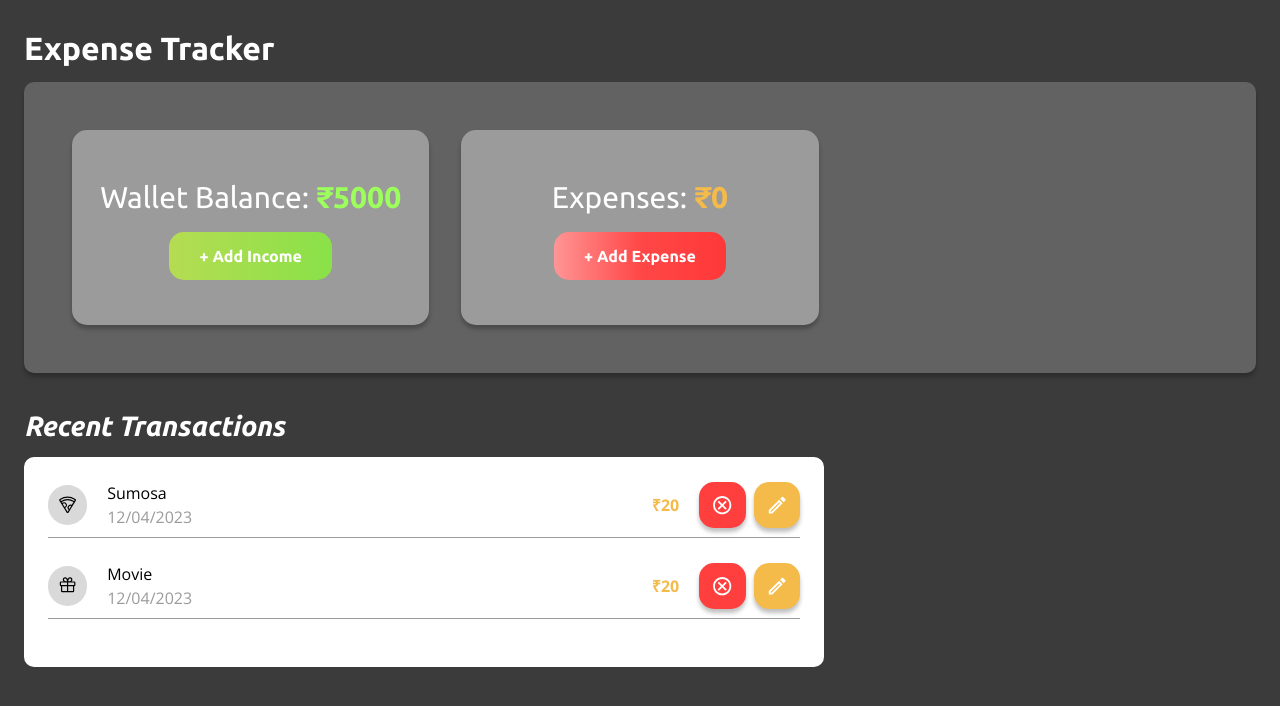
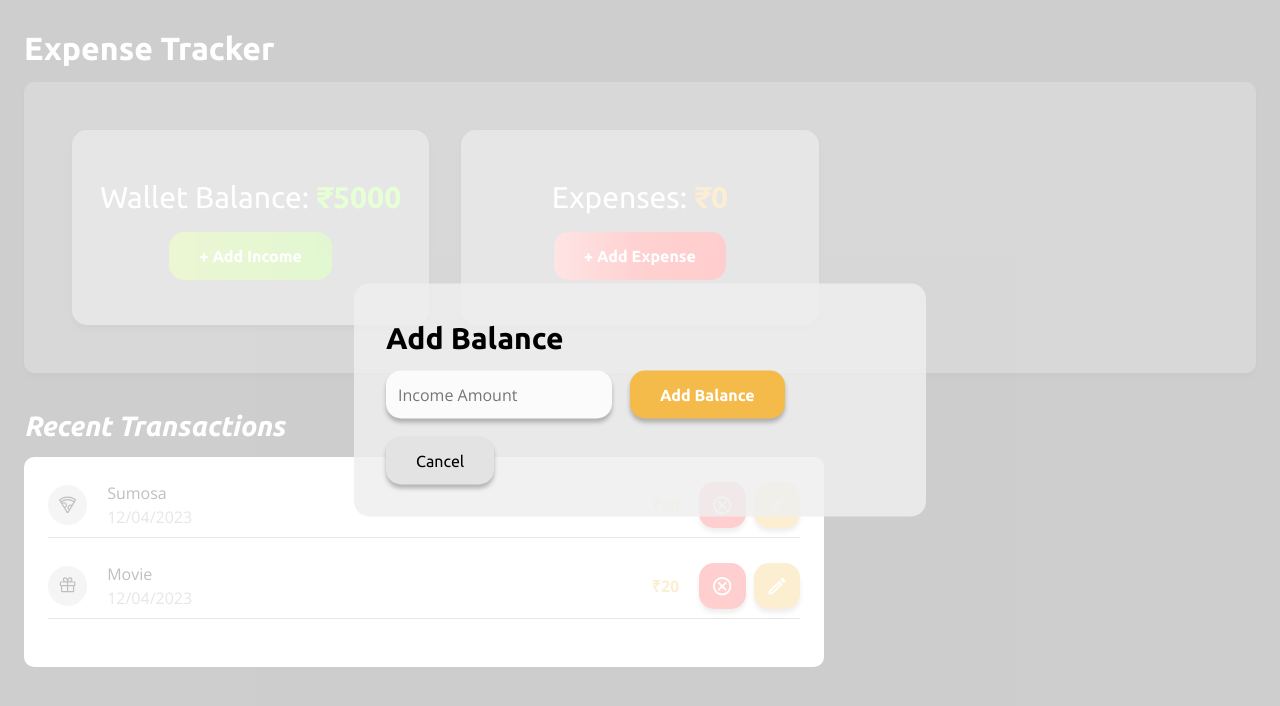
Before and after one commit to SHUBHAM-126/Expense-Tracker, a React (Create React App) app: page / in a window 1280 px wide. Both pictures are taken after a click on the button "+ Add Income". Shown: the top 706 px of the page. Built offline with nearby package versions, Linux system fonts and the light colour scheme.

Commit message:
Added new component: Modal

```diff
--- a/package.json
+++ b/package.json
@@ -9,6 +9,7 @@
     "react": "^18.2.0",
     "react-dom": "^18.2.0",
     "react-icons": "^5.0.1",
+    "react-modal": "^3.16.1",
     "react-scripts": "5.0.1",
     "web-vitals": "^2.1.4"
   },
--- a/src/components/Button/Button.jsx
+++ b/src/components/Button/Button.jsx
@@ -1,9 +1,13 @@
 import styles from './Button.module.css'
 
-export default function Button({children, handleClick, type='primary', shadow=false}) {
+export default function Button({ children, handleClick, style = 'primary', shadow = false, type = 'button' }) {
 
     return (
-        <button onClick={handleClick} className={`${styles.button} ${styles[type]} ${shadow && styles.shadow}`}>
+        <button
+            type={type}
+            onClick={handleClick}
+            className={`${styles.button} ${styles[style]} ${shadow && styles.shadow}`}
+        >
             {children}
         </button>
     )
--- a/src/components/Button/Button.module.css
+++ b/src/components/Button/Button.module.css
@@ -18,6 +18,7 @@
     background: #E3E3E3;
     color:#000;
     font-weight: 400;
+    width: fit-content;
 }
 
 .success{
--- a/src/components/Card/Card.jsx
+++ b/src/components/Card/Card.jsx
@@ -10,7 +10,7 @@ export default function Card({ title, money, buttonText, buttonType ,handleClick
                     {`₹${money}`}
                 </span>
             </h3>
-            <Button handleClick={handleClick} type={buttonType}>{buttonText}</Button>
+            <Button handleClick={handleClick} style={buttonType}>{buttonText}</Button>
         </div>
     )
 }
--- /dev/null
+++ b/src/components/Forms/AddBalanceForm/AddBalanceForm.jsx
@@ -0,0 +1,42 @@
+import styles from './AddBalanceForm.module.css'
+import Button from '../../Button/Button.jsx'
+import { useState } from 'react'
+
+export default function AddBalanceForm({ setIsOpen }) {
+
+    const [income, setIncome] = useState('')
+
+    const handleSubmit = (e) => {
+        e.preventDefault()
+
+        setIsOpen(false)
+    }
+
+    return (
+
+        <div className={styles.formWrapper}>
+            <h3>Add Balance</h3>
+            <form onSubmit={handleSubmit}>
+
+                <input
+                    type="number"
+                    placeholder='Income Amount'
+                    value={income}
+                    onChange={(e) => setIncome(e.target.value)}
+                    required
+                />
+
+                <Button type="submit" style="primary" shadow>Add Balance</Button>
+
+                <Button
+                    style='secondary'
+                    shadow
+                    handleClick={() => setIsOpen(false)}
+                >
+                    Cancel
+                </Button>
+            </form>
+        </div>
+
+    )
+}
--- /dev/null
+++ b/src/components/Forms/AddBalanceForm/AddBalanceForm.module.css
@@ -0,0 +1,21 @@
+.formWrapper h3{
+    font-size: 30px;
+    margin-bottom: 10px;
+}
+.formWrapper form{
+    display: flex;
+    flex-wrap: wrap;
+    gap:18px;
+}
+.formWrapper input{
+    background: #FBFBFB;
+    border:0;
+    outline:0;
+    color:#333;
+    font-size: 1rem;
+    box-shadow: 0 4px 4px rgba(0,0,0,0.25);
+    padding:12px;
+    border-radius: 15px;
+    font-family: var(--font-body);
+    box-sizing: border-box;
+}
--- /dev/null
+++ b/src/components/Forms/ExpenseForm/ExpenseForm.jsx
@@ -0,0 +1,79 @@
+import styles from './ExpenseForm.module.css'
+import Button from '../../Button/Button.jsx'
+import { useState } from 'react'
+
+export default function ExpenseForm({ setIsOpen, expenseList, setExpenseList }) {
+
+    const [formData, setFormData] = useState({
+        title: '',
+        category: '',
+        price: '',
+        date: '',
+    })
+
+    const handleChange = (e) => {
+        const name = e.target.name
+        setFormData(prev => ({ ...prev, [name]: e.target.value }))
+    }
+
+    const handleSubmit = (e) => {
+        e.preventDefault()
+        const lastId = expenseList[expenseList.length - 1].id
+        setExpenseList(prev => [...prev, { ...formData, id: lastId + 1 }])
+
+        setFormData({
+            title: '',
+            category: '',
+            price: '',
+            date: '',
+        })
+
+        setIsOpen(false)
+    }
+
+    return (
+
+        <div className={styles.formWrapper}>
+            <h3>Add Expenses</h3>
+            <form onSubmit={handleSubmit}>
+                <input type="text" name="title" placeholder='Title'
+                    value={formData.title}
+                    onChange={handleChange}
+                    required
+                />
+
+                <input type="number" name="price" placeholder='Price'
+                    value={formData.price}
+                    onChange={handleChange}
+                    required
+                />
+
+                <select name="category"
+                    value={formData.category}
+                    onChange={handleChange}
+                    required
+                >
+                    <option value='' disabled>Select category</option>
+                    <option value='food'>Food</option>
+                    <option value="entertainment">Entertainment</option>
+                    <option value="travel">Travel</option>
+                </select>
+
+                <input name="date" type="date"
+                    value={formData.date}
+                    onChange={handleChange}
+                    required
+                />
+
+                <Button type="submit" style="primary" shadow>Add Expense</Button>
+
+                <Button style='secondary' shadow
+                    handleClick={() => setIsOpen(false)}
+                >
+                    Cancel
+                </Button>
+            </form>
+        </div>
+
+    )
+}
--- /dev/null
+++ b/src/components/Forms/ExpenseForm/ExpenseForm.module.css
@@ -0,0 +1,22 @@
+.formWrapper h3{
+    font-size: 30px;
+    margin-bottom: 10px;
+}
+.formWrapper form{
+    display: grid;
+    grid-template-columns: repeat(2, 1fr);
+    gap:18px;
+}
+.formWrapper input,
+.formWrapper select{
+    background: #FBFBFB;
+    border:0;
+    outline:0;
+    color:#333;
+    font-size: 1rem;
+    box-shadow: 0 4px 4px rgba(0,0,0,0.25);
+    padding:12px;
+    border-radius: 15px;
+    font-family: var(--font-body);
+    box-sizing: border-box;
+}
--- /dev/null
+++ b/src/components/Modal/Modal.jsx
@@ -0,0 +1,38 @@
+import styles from './Modal.module.css'
+import Modal from 'react-modal'
+
+Modal.setAppElement('#root');
+
+export default function ModalWrapper({ isOpen, setIsOpen, children }) {
+
+    const handleClose = () => {
+        setIsOpen(false)
+    }
+
+    const customStyles = {
+        content: {
+            width : '95%',
+            maxWidth: '572px',
+            top: '50%',
+            left: '50%',
+            transform: 'translateX(-50%) translateY(-50%)',
+            height: 'fit-content',
+            maxHeight: '90vh',
+            background : 'rgba(239, 239, 239, 0.85)',
+            border: '0',
+            borderRadius : '15px',
+            padding:'2rem',
+        }
+    }
+
+    return (
+        <Modal
+            isOpen={isOpen}
+            onRequestClose={handleClose}
+            shouldCloseOnOverlayClick={true}
+            style={customStyles}
+        >
+            {children}
+        </Modal>
+    )
+}
--- a/src/pages/Home/Home.jsx
+++ b/src/pages/Home/Home.jsx
@@ -2,6 +2,9 @@ import { useEffect, useState } from 'react'
 import Card from '../../components/Card/Card'
 import styles from './Home.module.css'
 import TransactionList from '../../components/TransactionList/TransactionList'
+import ExpenseForm from '../../components/Forms/ExpenseForm/ExpenseForm'
+import Modal from '../../components/Modal/Modal'
+import AddBalanceForm from '../../components/Forms/AddBalanceForm/AddBalanceForm'
 
 export default function Home() {
 
@@ -14,7 +17,12 @@ export default function Home() {
         ]
     )
 
+    //Show hide modals
+    const [isOpenExpense, setIsOpenExpense] = useState(false)
+    const [isOpenBalance, setIsOpenBalance] = useState(false)
+
     useEffect(() => {
+
         //Check localStorage
 
         const localBalance = localStorage.getItem('balance')
@@ -41,7 +49,7 @@ export default function Home() {
                     money={balance}
                     buttonText="+ Add Income"
                     buttonType='success'
-                    handleClick={() => { }} />
+                    handleClick={() => { setIsOpenBalance(true) }} />
 
                 <Card
                     title="Expenses"
@@ -49,7 +57,7 @@ export default function Home() {
                     buttonText="+ Add Expense"
                     buttonType='failure'
                     success={false}
-                    handleClick={() => { }} />
+                    handleClick={() => { setIsOpenExpense(true) }} />
             </div>
 
             {/* Transactions and bar chart wrapper */}
@@ -59,6 +67,17 @@ export default function Home() {
 
             </div>
 
+
+            {/* Modals */}
+            <Modal isOpen={isOpenExpense} setIsOpen={setIsOpenExpense}>
+                <ExpenseForm setIsOpen={setIsOpenExpense} expenseList={expenseList} setExpenseList={setExpenseList} />
+            </Modal>
+
+            <Modal isOpen={isOpenBalance} setIsOpen={setIsOpenBalance}>
+                <AddBalanceForm setIsOpen={setIsOpenBalance} />
+            </Modal>
+
+
         </div>
     )
 }
```
Also changed, not shown: src/components/Modal/Modal.module.css (added), 1 other file (tests, documents, lock files or other folders).
